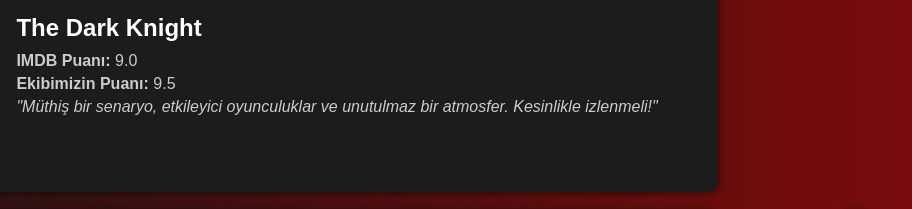
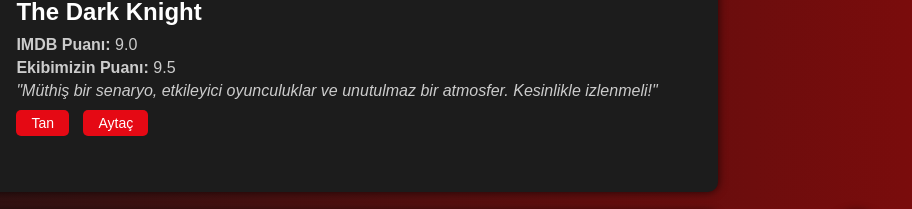
Before and after one commit to Ereren3/Filmgunu, a plain HTML site: page Filmgunutest.html in a window 1280 px wide. Shown: the part 515-724 px from the top of the page, 368-1280 px from the left. Drawn offline with Linux system fonts and the light colour scheme.

Commit message:
Tan
Edit

```diff
--- a/Filmgunutest.html
+++ b/Filmgunutest.html
@@ -225,6 +225,23 @@
             color: #ccc;
             margin: 5px 0;
         }
+        .movie-buttons {
+            margin-top: 10px;
+        }
+        .movie-buttons button {
+            margin-right: 10px;
+            padding: 5px 15px;
+            font-size: 14px;
+            color: #fff;
+            background-color: #E50914;
+            border: none;
+            border-radius: 5px;
+            cursor: pointer;
+            transition: background-color 0.3s;
+        }
+        .movie-buttons button:hover {
+            background-color: #d40812;
+        }
 
         /* Yardım baloncuğu */
         .help-bubble {
@@ -305,7 +322,11 @@
                         <h3>The Dark Knight</h3>
                         <p><strong>IMDB Puanı:</strong> 9.0</p>
                         <p><strong>Ekibimizin Puanı:</strong> 9.5</p>
-                        <p><em>"Müthiş bir senaryo, etkileyici oyunculuklar ve unutulmaz bir atmosfer. Kesinlikle izlenmeli!"</em></p>
+                        <p><em id="review-dark-knight">"Müthiş bir senaryo, etkileyici oyunculuklar ve unutulmaz bir atmosfer. Kesinlikle izlenmeli!"</em></p>
+                        <div class="movie-buttons">
+                            <button data-movie="dark-knight" data-review="Tan" onclick="changeReview(this)">Tan</button>
+                            <button data-movie="dark-knight" data-review="Aytaç" onclick="changeReview(this)">Aytaç</button>
+                        </div>
                     </div>
                 </div>
                 <div class="movie">
@@ -314,7 +335,11 @@
                         <h3>Inception</h3>
                         <p><strong>IMDB Puanı:</strong> 8.8</p>
                         <p><strong>Ekibimizin Puanı:</strong> 9.3</p>
-                        <p><em>"Zekice kurgulanmış bir hikaye, büyüleyici görsellik. Mutlaka izlenmesi gereken bir film."</em></p>
+                        <p><em id="review-inception">"Zekice kurgulanmış bir hikaye, büyüleyici görsellik. Mutlaka izlenmesi gereken bir film."</em></p>
+                        <div class="movie-buttons">
+                            <button data-movie="inception" data-review="Tan" onclick="changeReview(this)">Tan</button>
+                            <button data-movie="inception" data-review="Aytaç" onclick="changeReview(this)">Aytaç</button>
+                        </div>
                     </div>
                 </div>
             </div>
@@ -346,12 +371,44 @@
     window.addEventListener('load', () => {
         setTimeout(() => {
             const loadingScreen = document.getElementById('loading-screen');
+
+            if (loadingScreen) {
+                loadingScreen.style.display = 'none';
+            }
             const content = document.getElementById('content');
-            loadingScreen.style.display = 'none';
-            content.style.display = 'block';
-        }, 2000);
+            if (content) {
+                content.style.display = 'block';
+            }
+        }, 2000); // 2 saniye
     });
+
+    // İnceleme metnini değiştirme işlevi
+    function changeReview(button) {
+        const movie = button.dataset.movie;
+        const reviewAuthor = button.dataset.review;
+        let newReview = "";
+
+        // Yorumları tanımlama
+        if (movie === "dark-knight") {
+            if (reviewAuthor === "Tan") {
+                newReview = "Christopher Nolan'ın Batman üçlemesindeki zirve noktası. Heath Ledger'ın Joker performansı unutulmaz.";
+            } else if (reviewAuthor === "Aytaç") {
+                newReview = "Efsane bir suç draması. Aksiyon sahneleri ve karakter gelişimi muhteşem.";
+            }
+        } else if (movie === "inception") {
+            if (reviewAuthor === "Tan") {
+                newReview = "Bir rüyanın içinde başka bir rüya! İzleyiciyi sürekli düşündüren bir başyapıt.";
+            } else if (reviewAuthor === "Aytaç") {
+                newReview = "Bilim kurgu ve psikolojik gerilim sevenler için mükemmel bir seçenek.";
+            }
+        }
+
+        // Yorum metnini güncelle
+        const reviewElement = document.getElementById(`review-${movie}`);
+        if (reviewElement) {
+            reviewElement.textContent = newReview;
+        }
+    }
 </script>
-
 </body>
 </html>
--- a/styles.css
+++ b/styles.css
@@ -162,11 +162,12 @@
     padding: 10px 20px;
     border: 1px solid #fff;
     border-radius: 25px;
-    transition: background-color 0.3s, color 0.3s;
+    transition: transform 0.3s, background-color 0.3s, color 0.3s;
 }
 .buttons a:hover {
     background-color: #E50914;
     border-color: #E50914;
+    transform: scale(1.1);
 }
 
 /* Haftalık Film Önerisi */
@@ -193,6 +194,11 @@
     box-shadow: 0 0 10px rgba(0, 0, 0, 0.7);
     width: 100%;
     max-width: 1000px;
+    transition: transform 0.3s, box-shadow 0.3s;
+}
+.movie:hover {
+    transform: translateY(-10px);
+    box-shadow: 0 10px 20px rgba(0, 0, 0, 0.9);
 }
 .movie img {
     width: 150px;
@@ -211,6 +217,23 @@
     font-size: 16px;
     color: #ccc;
     margin: 5px 0;
+}
+.movie-buttons {
+    margin-top: 10px;
+}
+.movie-buttons button {
+    margin-right: 10px;
+    padding: 5px 15px;
+    font-size: 14px;
+    color: #fff;
+    background-color: #E50914;
+    border: none;
+    border-radius: 5px;
+    cursor: pointer;
+    transition: background-color 0.3s;
+}
+.movie-buttons button:hover {
+    background-color: #d40812;
 }
 
 /* Yardım baloncuğu */
```
Also changed, not shown: script.js (+39 -6 lines).
